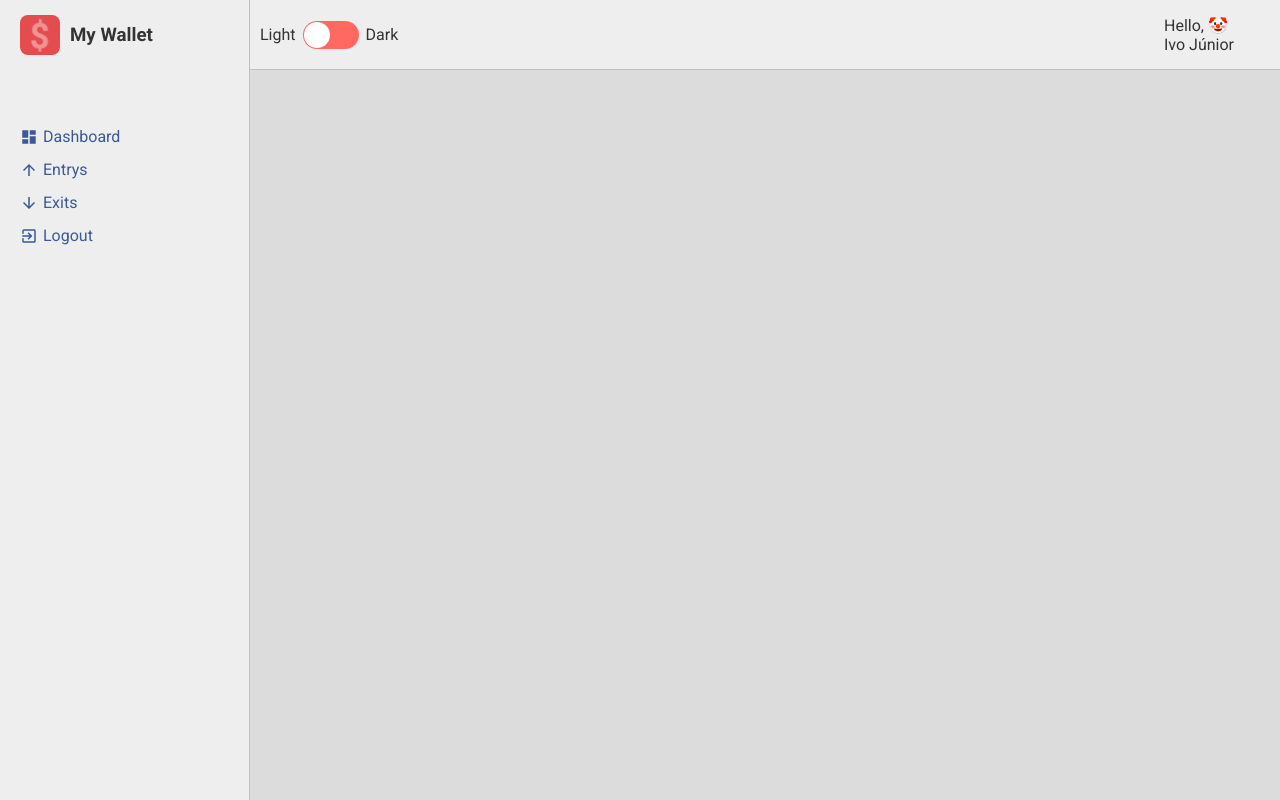
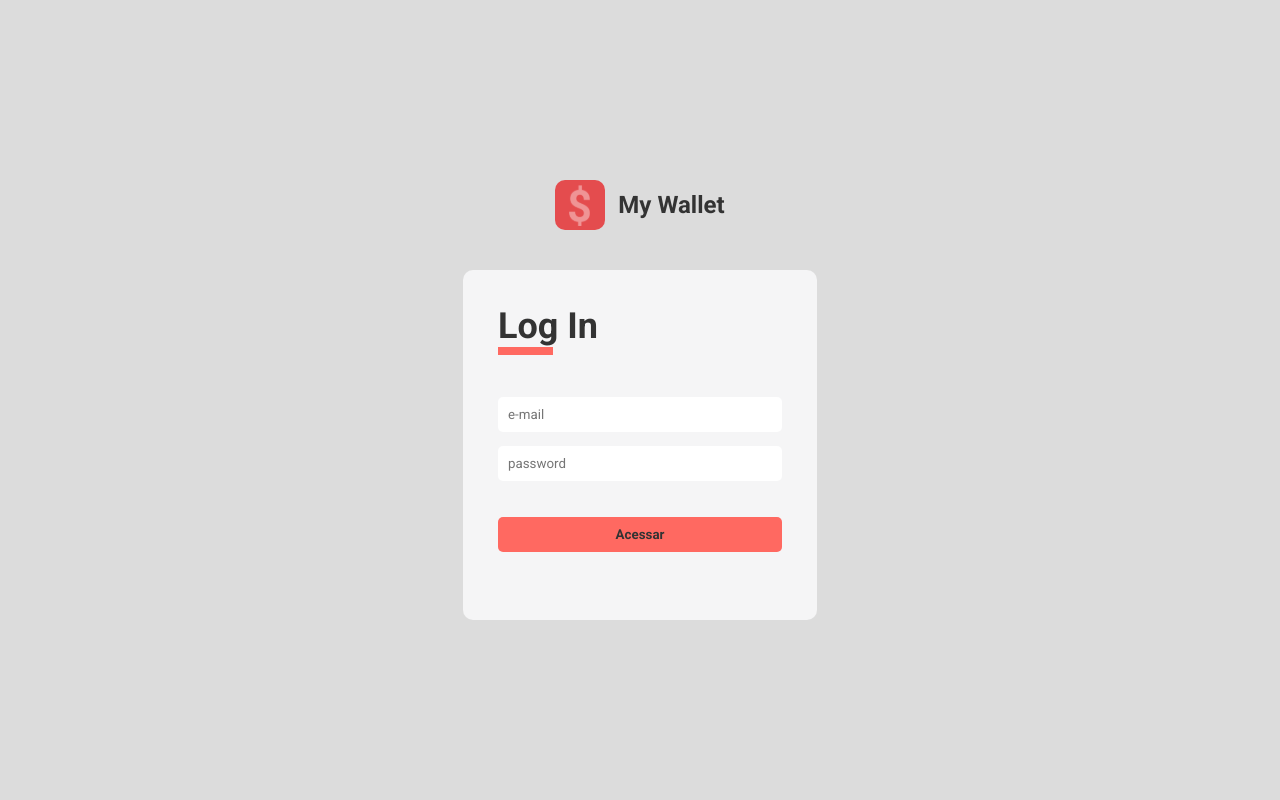
Before and after one commit to Ivo-Jr/my-wallet, a React (Create React App) app: page /signin in a window 1280 px wide. Built offline with nearby package versions, Linux system fonts and the light colour scheme.

Commit message:
created generic components

```diff
--- /dev/null
+++ b/src/Components/Button/index.js
@@ -0,0 +1,13 @@
+import React from 'react';
+
+import { ButtonComponent } from './styles';
+
+function Button({type, children}) {
+  return (
+    <ButtonComponent type={type}>
+      {children}
+    </ButtonComponent>
+  );
+}
+
+export default Button;
--- /dev/null
+++ b/src/Components/Button/styles.js
@@ -0,0 +1,20 @@
+import styled from "styled-components";
+
+export const ButtonComponent = styled.button`
+    width: 100%;
+
+    margin: 7px 0;
+    padding: 10px;
+
+    border-radius: 5px;
+
+    font-weight: bold;
+    color: ${props => props.theme.color.white};
+    background: ${props => props.theme.color.warning};
+
+    transition: opacity .3s;
+
+    &:hover {
+        opacity: .7;
+    }
+`;
--- /dev/null
+++ b/src/Components/Input/index.js
@@ -0,0 +1,15 @@
+import React from 'react';
+
+import { InputComponent } from './styles';
+
+const Input = ({ required, placeholder, type }) => {
+  return (
+    <InputComponent
+      required={required}
+      placeholder={placeholder}
+      type={type}
+    />
+  );
+}
+
+export default Input;
--- /dev/null
+++ b/src/Components/Input/styles.js
@@ -0,0 +1,10 @@
+import styled from "styled-components";
+
+export const InputComponent = styled.input`
+    width: 100%;
+
+    margin: 7px 0;
+    padding: 10px;
+
+    border-radius: 5px;
+`;
--- a/src/Components/Toggle/index.js
+++ b/src/Components/Toggle/index.js
@@ -14,14 +14,14 @@ export default function Toggle() {
 
   return(
     <Container>
-      <ToggleLabel>Light</ToggleLabel>
+      <ToggleLabel>Dark</ToggleLabel>
         <ToggleSelector
           checked={checked}
           uncheckedIcon={false}
           checkedIcon={false}
           onChange={() => handleToggleCheck()}
         />
-      <ToggleLabel>Dark</ToggleLabel>
+      <ToggleLabel>Light</ToggleLabel>
     </Container>
   );
 }
--- a/src/Pages/Signin/index.js
+++ b/src/Pages/Signin/index.js
@@ -1,9 +1,42 @@
 import React from 'react';
 
-// import { Container } from './styles';
+import logoImg from '../../assets/logo.svg'
+import Button from '../../Components/Button';
+import InputComponent from '../../Components/Input';
+
+import {
+  Container,
+  Logo,
+  Form,
+  FormTitle
+} from './styles';
 
 export default function Signin() {
   return (
-    <h1>Sign in</h1>
+    <Container>
+      <Logo>
+        <img src={logoImg} alt="logo my wallet" />
+        <h3>My Wallet</h3>
+      </Logo>
+
+      <Form onSubmit={() => {}}>
+        <FormTitle> Log In </FormTitle>
+          <InputComponent
+            type={'email'}
+            placeholder={'e-mail'}
+            required={true}
+          />
+          <InputComponent
+            type='password'
+            placeholder='password'
+            required={true}
+          />
+
+          <Button type='submit'>
+            Acessar
+          </Button>
+      </Form>
+
+    </Container>
   );
 }
--- a/src/Pages/Signin/styles.js
+++ b/src/Pages/Signin/styles.js
@@ -0,0 +1,74 @@
+import styled from 'styled-components';
+
+export const Container = styled.div`
+  height: 100vh;
+
+  display: flex;
+  flex: 1;
+  flex-direction: column;
+  justify-content: center;
+  align-items: center;
+
+  background: ${props => props.theme.color.primary};
+
+`;
+
+export const Logo = styled.div`
+  display: flex;
+  /* justify-content: center; */
+  align-items: center;
+
+  margin-bottom: 40px;
+
+  img {
+    margin-right: 13px;
+    width: 50px;
+    height: 50px;
+  }
+
+  h3 {
+    font-size: 24px;
+    font-weight: 700;
+    line-height: 28px;
+
+    color: ${props => props.theme.color.white};
+  }
+
+`;
+
+export const Form = styled.form`
+  display: flex;
+
+  height: 350px;
+  width: 354px;
+
+  flex-direction: column;
+
+  border-radius: 10px;
+  padding: 35px;
+
+  border-radius: 10px;
+
+  background: ${props => props.theme.color.tertiary};
+
+  input {
+    & + input {
+      margin-bottom: 29px;
+    }
+  }
+`;
+
+export const FormTitle = styled.h1`
+  margin-bottom: 35px;
+  font-weight: 700;
+  font-size: 36px;
+
+  color: ${props => props.theme.color.white};
+
+  &::after{
+    content: '';
+    display: block;
+    width: 55px;
+    border-bottom: 8px solid ${props => props.theme.color.warning}
+  }
+`;
--- /dev/null
+++ b/src/Router/auth.routes.js
@@ -0,0 +1,17 @@
+import React from 'react';
+
+import { BrowserRouter as Router, Routes, Route } from 'react-router-dom';
+
+import SignIn from '../Pages/Signin';
+
+const AuthRoutes = () => {
+  return (
+    <Router>
+      <Routes>
+        <Route path="/signin" element={<SignIn/>}/>
+      </Routes>
+    </Router>
+  );
+}
+
+export default AuthRoutes;
--- a/src/Router/index.js
+++ b/src/Router/index.js
@@ -1,9 +1,11 @@
 import React from 'react';
 
-import App from './app.routes';
+// import App from './app.routes';
+import Auth from './auth.routes';
 
 export default function Routes() {
   return(
-    <App />
+    <Auth />
+    // <App />
   )
 }
```
